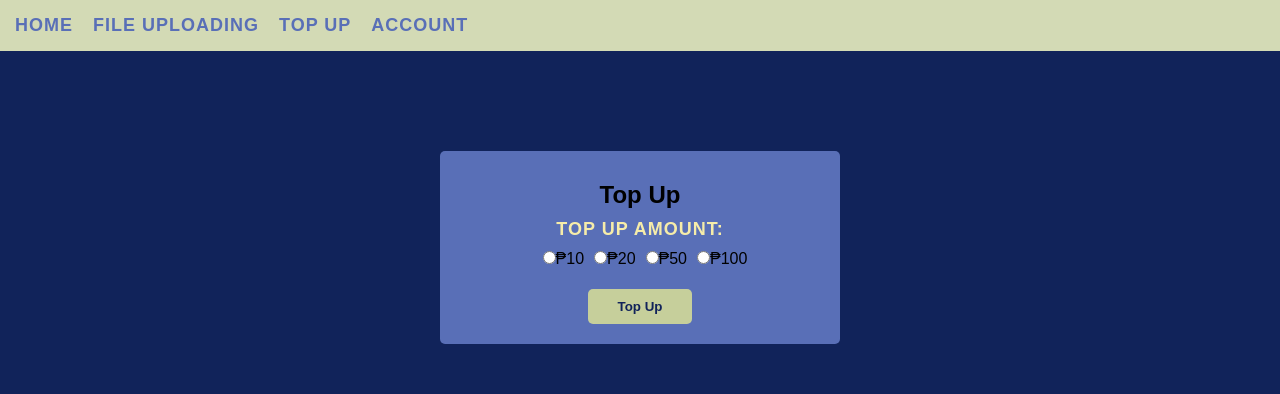
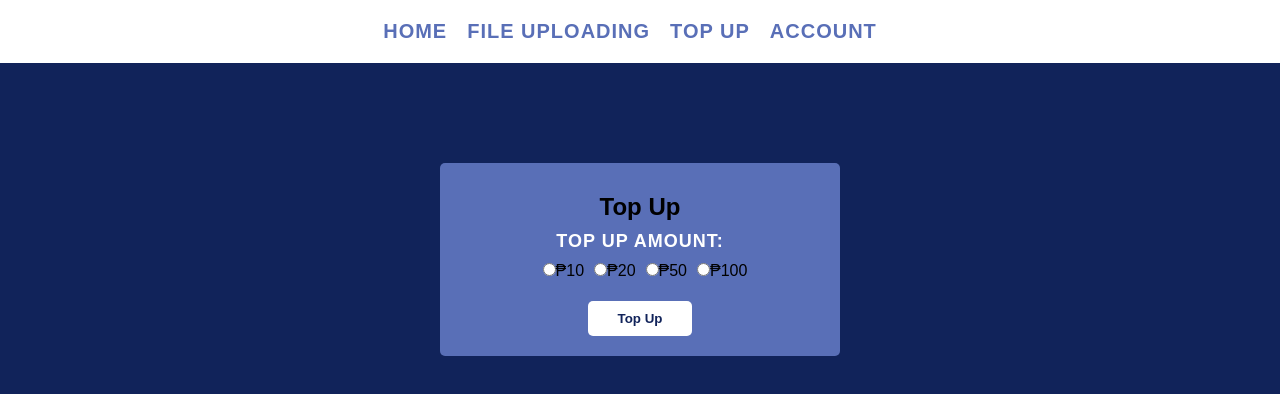
Before and after one commit to lrnzoclmb/Thesis, a React (Create React App) app in the folder my-react-app/: page /Topup in a window 1280 px wide. Shown: the top 394 px of the page. Built offline with nearby package versions, Linux system fonts and the light colour scheme.

Commit message:
account css update

```diff
--- a/my-react-app/src/Accountpage.js
+++ b/my-react-app/src/Accountpage.js
@@ -62,7 +62,7 @@ function Accountpage({ userProfile }) {
     <>
       <NavBar />
       <div className="account">
-        <div>
+        <div className="profile">
           <p>Name: {name}</p>
           <p>Email: {email}</p>
           <p>Balance: ₱{balance !== null ? balance : 'Loading...'}</p>
--- a/my-react-app/src/Carousel.css
+++ b/my-react-app/src/Carousel.css
@@ -101,3 +101,9 @@
   .pagination_dot-active {
     background-color: #F6ECA9;
   }
+
+  html, body {
+    margin: 0;
+    padding: 0;
+    overflow: hidden;
+}
--- a/my-react-app/src/Homepage.css
+++ b/my-react-app/src/Homepage.css
@@ -20,13 +20,13 @@
     padding: 10px 30px;
     border: none;
     outline: none;
-    background: #C6CF9B;
+    background: #fff;
     border-radius: 5px;
     color: #11235A;
     font-weight: 600;
   }
 
-.App button .start
+.App .start
 {
     text-decoration: none;
 }
--- a/my-react-app/src/NavBar.js
+++ b/my-react-app/src/NavBar.js
@@ -4,7 +4,7 @@ import './nav.css'
 
 const NavBar = () => {
   return (
-    <div>
+    <div className='navbar'>
         <nav>
           <ul>
             <li>
--- a/my-react-app/src/accountpage.css
+++ b/my-react-app/src/accountpage.css
@@ -2,11 +2,32 @@
     background-color: #596FB7;
     padding: 20px 30px;
     margin: 100px auto 0;
-    width: 400px;
+    width: 1000px;
     outline: none;
     border: none;
     border-radius: 5px;
     display: flex;
     flex-direction: column;
-    align-items: center;
+
   }
+
+  .profile button{
+    background: #ffff;
+    margin-top: 10px;
+    padding: 10px 30px;
+    border: none;
+    outline: none;
+    border-radius: 5px;
+    color: #11235A;
+    font-weight: 600;
+
+  }
+
+  .profile {
+    margin: 20px; /* Adjust the value as needed */
+    padding: 20px;
+}
+
+.profile p {
+    margin: 10px 0; /* Add space between paragraphs */
+}
--- a/my-react-app/src/filemanage.css
+++ b/my-react-app/src/filemanage.css
@@ -27,7 +27,7 @@
   padding: 10px 30px;
   border: none;
   outline: none;
-  background: #C6CF9B;
+  background: #ffff;
   border-radius: 5px;
   color: #11235A;
   font-weight: 600;
@@ -41,7 +41,7 @@
 .paper-size h3,
 .payment-method h3 {
   text-align: center;
-  color: #F6ECA9;
+  color: #fff;
   font-size: 18px;
   text-transform: uppercase;
   font-weight: 600;
--- a/my-react-app/src/nav.css
+++ b/my-react-app/src/nav.css
@@ -1,28 +1,31 @@
-nav {
-    background-color: #d3dab5;
-    padding: 15px;
+
+.navbar nav {
+  background-color: #fff;
+  padding: 20px 30px;
+  width: 100%;
 }
 
-  ul {
+.navbar ul {
   list-style-type: none;
   margin: 0;
   padding: 0;
   display: flex;
+  justify-content: center;
 }
 
-  nav li .tab {
+.navbar nav li .tab {
   margin-right: 20px;
   margin-left: auto;
   text-align: center;
   text-decoration: none;
   color: #596FB7;
   outline: none;
-    font-size: 18px;
+  font-size: 20px;
   text-transform: uppercase;
   font-weight: 600;
   letter-spacing: 1px;
 }
 
-  nav li .tab:hover {
+.navbar nav li .tab:hover {
   color: black;
 }
--- a/my-react-app/src/signup.css
+++ b/my-react-app/src/signup.css
@@ -22,7 +22,7 @@ body
     outline: none;
     border: none;
     border-radius: 5px;
-    border-top: 10px solid #F6ECA9;
+    border-top: 10px solid #fff;
 }
 
 .main_container_signup .header
@@ -33,7 +33,7 @@ body
 .main_container_signup .header h2
 {
     text-align: center;
-    color: #F6ECA9;
+    color: #fff;
     font-size: 18px;
     text-transform: uppercase;
     font-weight: 600;
@@ -54,14 +54,14 @@ body
     outline: none;
     border: none;
     border-radius: 5px;
-    border: 1px solid #C6CF9B;
+    border: 1px solid #fff;
 }
 
 .main_container_signup p
 {
     margin-top: 15px;
     font-size: 12px;
-    color: #F6ECA9;
+    color: #fff;
     margin-left: 30px;
     font-weight: 600;
 }
@@ -73,7 +73,7 @@ body
     padding: 10px 30px;
     border: none;
     outline: none;
-    background: #C6CF9B;
+    background: #fff;
     border-radius: 5px;
     color: #11235A;
     font-weight: 600;
```
Lines whose indentation alone changed are shown as unchanged.
